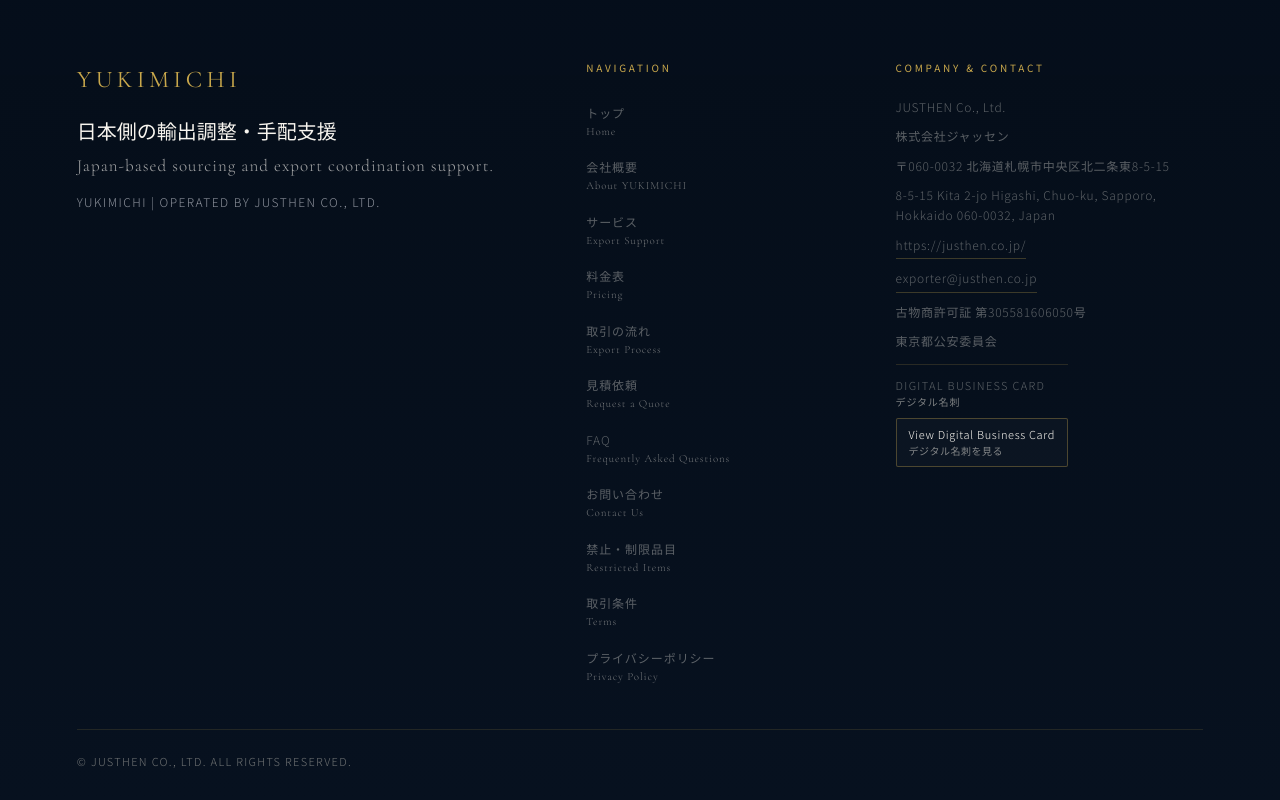
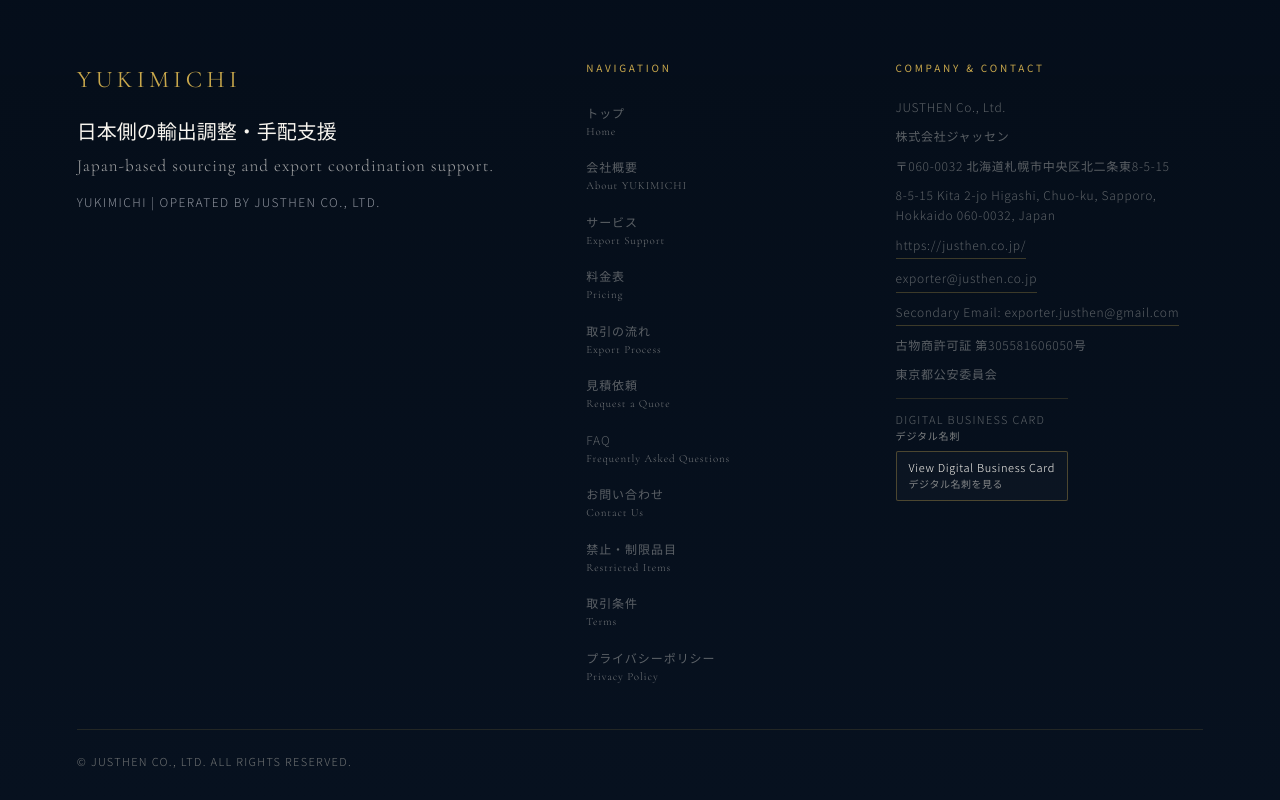
Before and after one commit to JUSTHEN-YUUKI/YUKIMICHI-ChatGpt-NEW-HP, a Next.js app: page / in a window 1280 px wide. Shown: the part 3812-4612 px from the top of the page. Built offline with nearby package versions, Linux system fonts and the light colour scheme.

Commit message:
Add secondary footer email

```diff
--- a/components/Footer.tsx
+++ b/components/Footer.tsx
@@ -51,6 +51,9 @@
             </a>
             <a href="mailto:exporter@justhen.co.jp" className="site-footer__email">
               exporter@justhen.co.jp
+            </a>
+            <a href="mailto:exporter.justhen@gmail.com" className="site-footer__email">
+              Secondary Email: exporter.justhen@gmail.com
             </a>
             <p lang="ja">古物商許可証 第305581606050号</p>
             <p lang="ja">東京都公安委員会</p>
```
